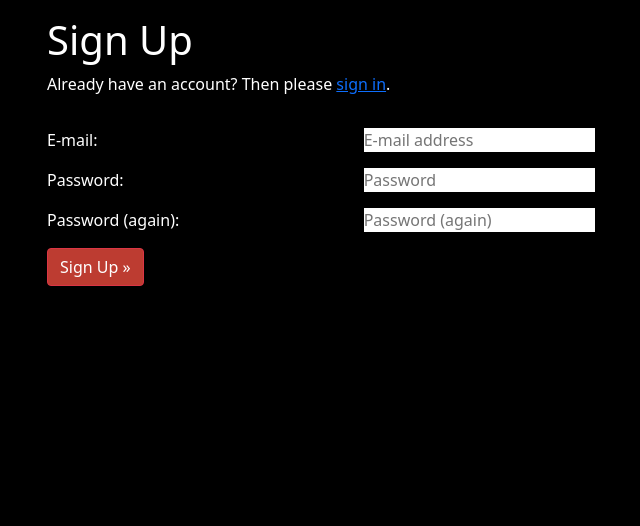
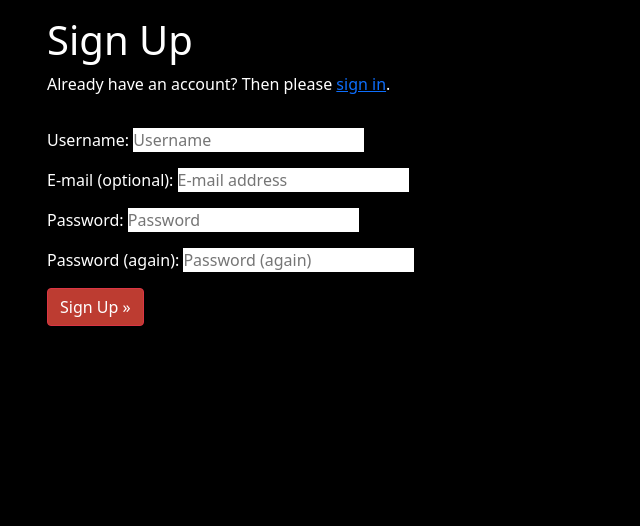
Before and after one commit to Code-Institute-Submissions/iKelvvv-MS4, a Django app: page /accounts/signup/ in a window 1280 px wide. Shown: the part 96-622 px from the top of the page, without its empty margins (225-865 px from the left). Run offline with Django 3.2, Linux system fonts and the light colour scheme.

Commit message:
revert back to signing up with username

```diff
--- a/templates/account/signup.html
+++ b/templates/account/signup.html
@@ -18,42 +18,7 @@
     <div class="col-md-8 mt-3 offset-md-2">
       <form class="signup" id="signup_form" method="post" action="{% url 'account_signup' %}">
         {% csrf_token %}
-        <div class="row">
-          <div class="col-5 text-right">
-              <p>
-                  <label for="id_login">E-mail:</label>
-              </p>
-          </div>
-          <div class="col text-left">
-              <p>
-                  {{ form.email }}
-              </p>
-          </div>
-      </div>
-      <div class="row">
-          <div class="col-5 text-right">
-              <p>
-                  <label for="id_login">Password:</label>
-              </p>
-          </div>
-          <div class="col text-left">
-              <p>
-                  {{ form.password1 }}
-              </p>
-          </div>
-      </div>
-      <div class="row">
-          <div class="col-5 text-right">
-              <p>
-                  <label for="id_login">Password (again):</label>
-              </p>
-          </div>
-          <div class="col text-left">
-              <p>
-                  {{ form.password2 }}
-              </p>
-          </div>
-      </div>
+        {{ form.as_p }}
         {% if redirect_field_value %}
         <input type="hidden" name="{{ redirect_field_name }}" value="{{ redirect_field_value }}" />
         {% endif %}
```
Also changed, not shown: topchef/settings.py (+4 -4 lines).
